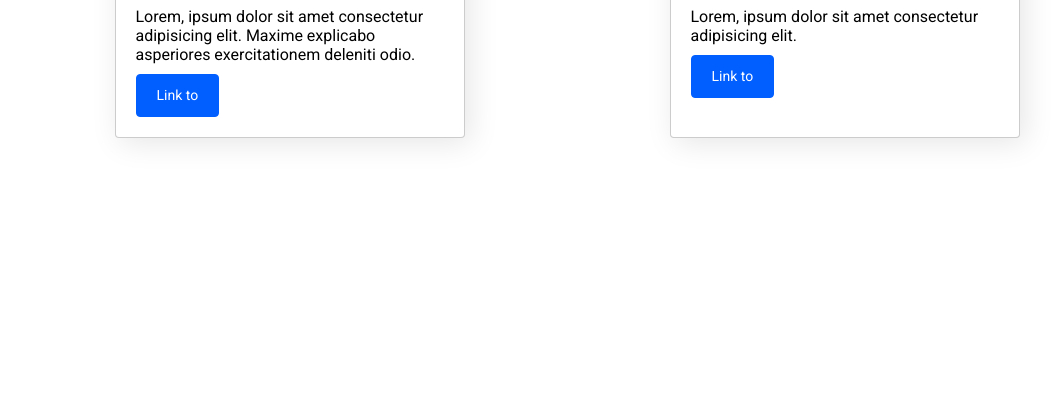
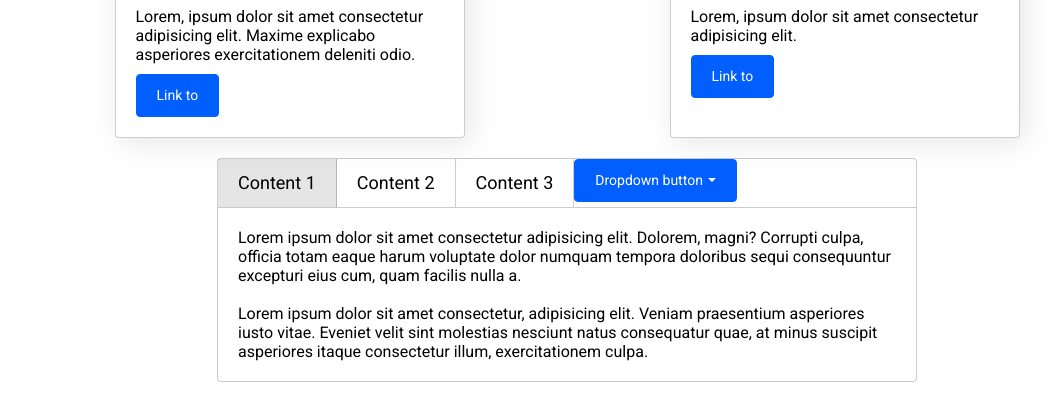
Before and after one commit to ValeraKarimov/LibraryOne, a website with bundled scripts: page src/index.html in a window 1280 px wide. Shown: the part 396-800 px from the top of the page, without its empty margins (73-1129 px from the left). Built offline with nearby package versions, Linux system fonts and the light colour scheme; files whose address does not match are found by name.

Commit message:
create tab components

```diff
--- a/src/index.html
+++ b/src/index.html
@@ -90,6 +90,38 @@
             </div>
         </div>
 
+        <!-- Tabs -->
+
+        <div class="tab mt-20 block-center">
+            <div class="tab-panel" data-tabpanel>
+                <div class="tab-item tab-item--active">Content 1</div>
+                <div class="tab-item">Content 2</div>
+                <div class="tab-item">Content 3</div>
+                <div class="dropdown">
+                    <button class="btn btn-primary dropdown-toggle" id="dropdownMenuButton2">Dropdown button</button>
+                    <div class="dropdown-menu" data-toggle-id="dropdownMenuButton2">
+                        <a href="#" class="dropdown-item">Link #1</a>
+                        <a href="#" class="dropdown-item">Link #2</a>
+                        <a href="#" class="dropdown-item">Link #3</a>
+                    </div>
+                </div>
+            </div>
+            <div class="tab-content tab-content--active">
+                Lorem ipsum dolor sit amet consectetur adipisicing elit. Dolorem, magni? Corrupti culpa, officia totam eaque harum voluptate dolor numquam tempora doloribus sequi consequuntur excepturi eius cum, quam facilis nulla a.
+                <br> <br>
+                Lorem ipsum dolor sit amet consectetur, adipisicing elit. Veniam praesentium asperiores iusto vitae. Eveniet velit sint molestias nesciunt natus consequatur quae, at minus suscipit asperiores itaque consectetur illum, exercitationem culpa.
+            </div>
+            <div class="tab-content">
+                Lorem ipsum dolor sit amet consectetur adipisicing elit. Dolorem, magni? Corrupti culpa, officia totam eaque harum voluptate dolor numquam tempora doloribus sequi consequuntur excepturi eius cum, quam facilis nulla a.
+            </div>
+            <div class="tab-content">
+                Lorem ipsum dolor sit amet consectetur adipisicing elit. Dolorem, magni? Corrupti culpa, officia totam eaque harum voluptate dolor numquam tempora doloribus sequi consequuntur excepturi eius cum, quam facilis nulla a.
+                <br> <br>
+                Lorem ipsum dolor sit amet consectetur, adipisicing elit. Veniam praesentium asperiores iusto vitae. Eveniet velit sint molestias nesciunt natus consequatur quae, at minus suscipit asperiores itaque consectetur illum, exercitationem culpa.
+                Lorem ipsum dolor sit amet consectetur adipisicing elit. Minima rerum dolores, quos repudiandae laudantium consequatur assumenda praesentium, pariatur perspiciatis nesciunt accusantium nihil esse nisi. Eum rem facilis vitae repudiandae ratione.
+            </div>
+        </div>
+
     </div>
     <script src='script.js'></script>
 </body>
--- /dev/null
+++ b/src/js/lib/components/tab.js
@@ -0,0 +1,19 @@
+import $ from '../core';
+
+$.prototype.tab = function() {
+  for (let i = 0; i < this.length; i++) {
+    $(this[i]).on('click', () => {
+      $(this[i])
+        .addClass('tab-item--active')
+        .siblings().
+        removeClass('tab-item--active')
+        .closest('.tab')
+        .find('.tab-content')
+        .removeClass('tab-content--active')
+        .eq($(this[i]).index())
+        .addClass('tab-content--active');
+    });
+  }
+};
+
+$('[data-tabpanel] .tab-item').tab();
--- a/src/js/lib/lib.js
+++ b/src/js/lib/lib.js
@@ -6,4 +6,6 @@ import './modules/actions';
 import './modules/effects';
 import './components/dropdown';
 import './components/modal';
+import './components/tab';
+
 export default $;
--- /dev/null
+++ b/src/sass/components/tab.scss
@@ -0,0 +1,33 @@
+.tab {
+  max-width: 700px;
+  &-panel {
+    display: flex;
+    width: 100%;
+    min-height: 50px;
+    border: 1px solid rgba(0,0,0, .2);
+    border-radius: 4px 4px 0 0;
+  }
+  &-item {
+    font-size: 18px;
+    line-height: 27px;
+    padding: 10px 20px;
+    border-right: 1px solid rgba(0,0,0, .2);
+    cursor: pointer;
+    &:last-child {
+      border-right: none;
+    }
+    &--active {
+      background-color: rgba(0,0,0, .1);
+    }
+  }
+  &-content {
+    display: none;
+    padding: 20px;
+    border: 1px solid rgba(0,0,0, .2);
+    border-top: none;
+    border-radius: 0 0 4px 4px;
+    &--active {
+      display: block;
+    }
+  }
+}
--- a/src/sass/components/ui.scss
+++ b/src/sass/components/ui.scss
@@ -2,3 +2,4 @@
 @import './dropdown.scss';
 @import './card.scss';
 @import './modal.scss';
+@import './tab.scss';
```
Also changed, not shown: dist/index.html, dist/script.js, dist/style.css, 1 other file.
